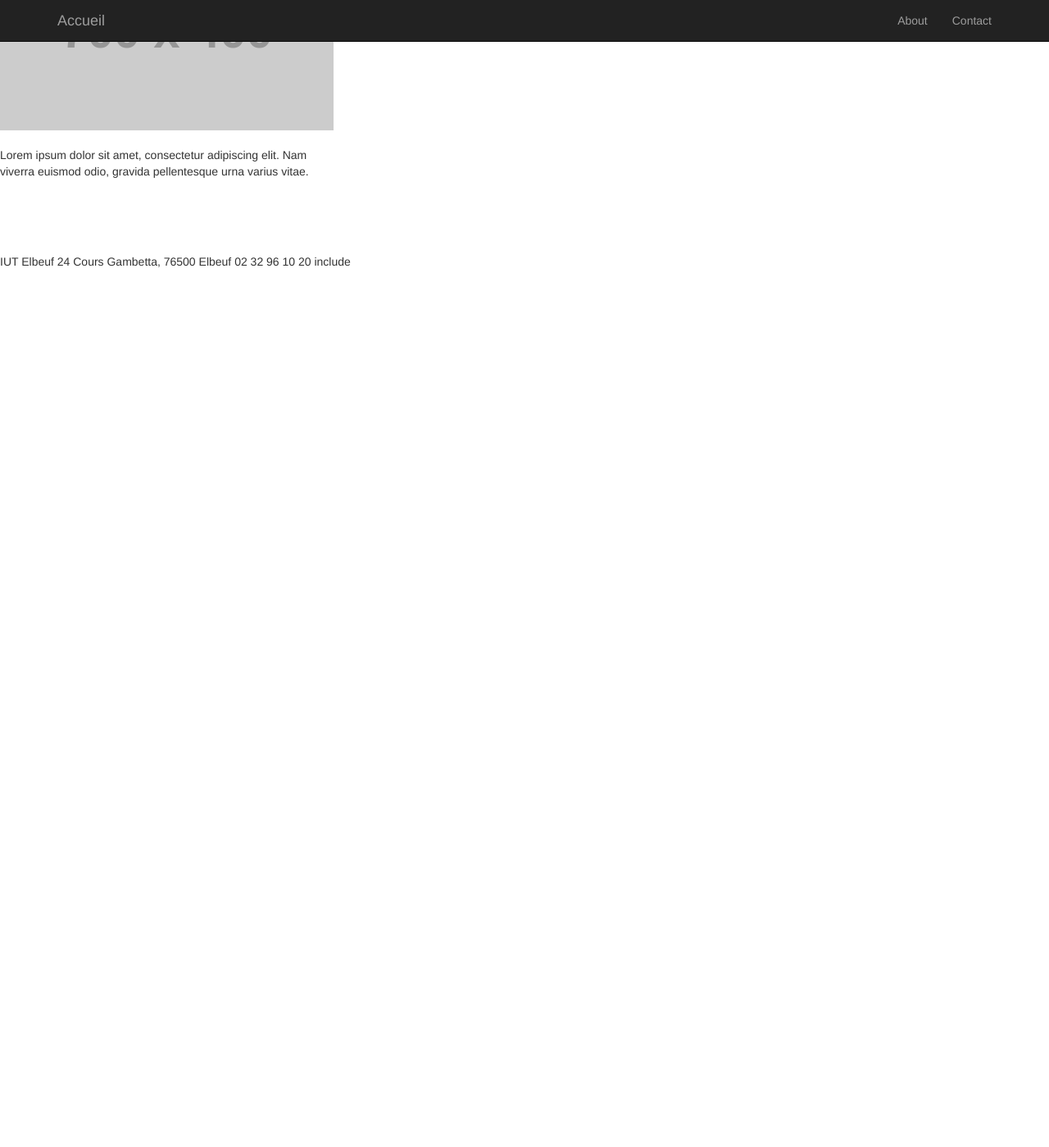
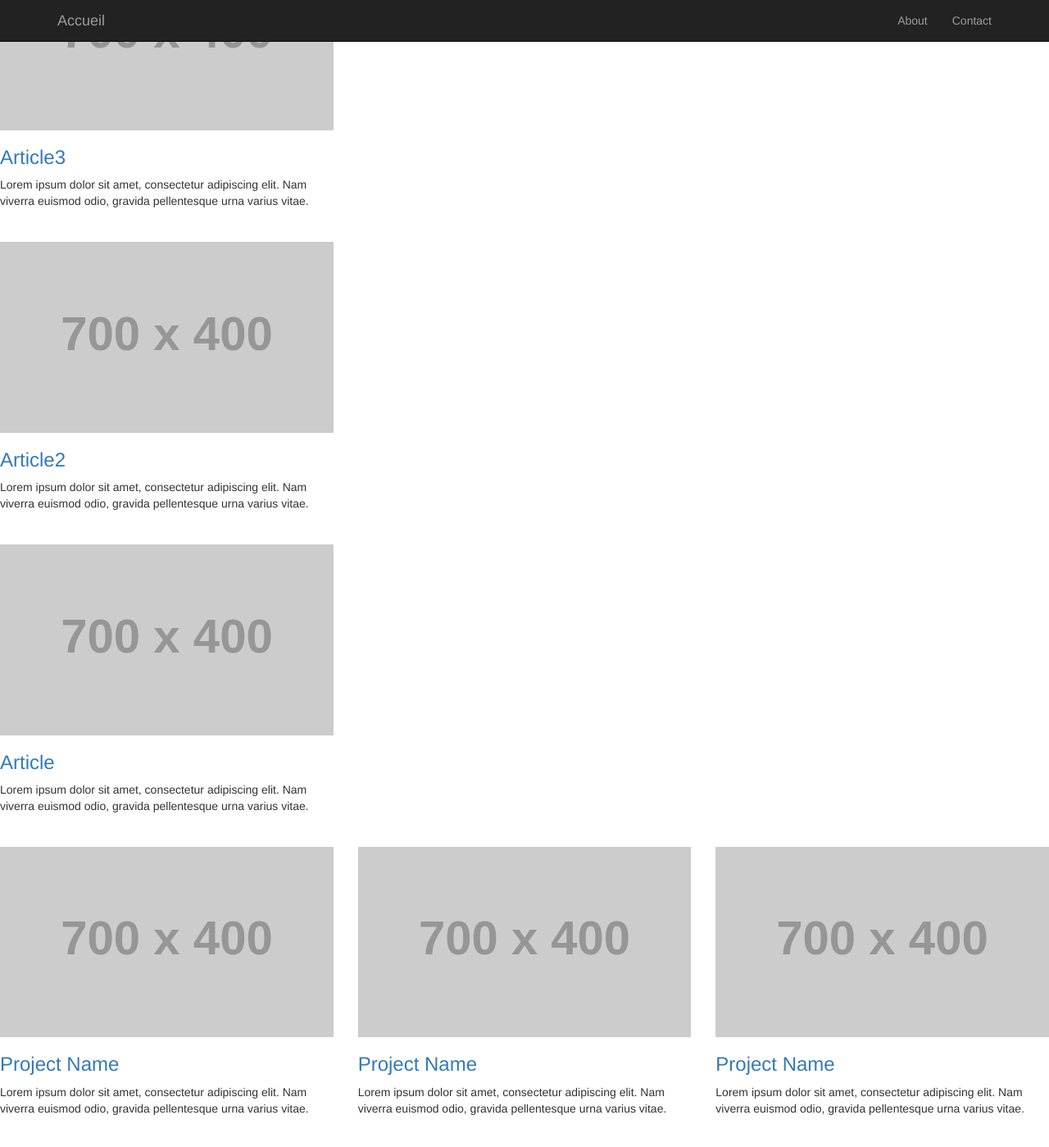
Before and after one commit to LeaBr/LeaBr.github.io, a Jekyll site: the page built from index.html, in a window 1280 px wide and 1400 px high, scrolled down 306 px. Shown: the whole window at 82% size. Built offline with Jekyll 4.4.1, drawn with Linux system fonts in a browser that asks for light colours; nearby versions of some CDN libraries; library files that are not in the unit come from our copies; before the commit the page ends 900 px from its top, so only the background shows below that.

Commit message:
modifié :         index.html

```diff
--- a/index.html
+++ b/index.html
@@ -6,7 +6,7 @@
 <p>Ceci est le texte qui apparaitra dans content de la page default.html</p>
 
 
-
+{% for post in site.posts %}
 <div class="row">
 
             <div class="col-md-4 img-portfolio">
@@ -19,3 +19,34 @@
                 <p>Lorem ipsum dolor sit amet, consectetur adipiscing elit. Nam viverra euismod odio, gravida pellentesque urna varius vitae.</p>
             </div>
 </div>
+{% endfor %}
+
+  <div class="row">
+            <div class="col-md-4 img-portfolio">
+                <a href="portfolio-item.html">
+                    <img class="img-responsive img-hover" src="http://placehold.it/700x400" alt="">
+                </a>
+                <h3>
+                    <a href="portfolio-item.html">Project Name</a>
+                </h3>
+                <p>Lorem ipsum dolor sit amet, consectetur adipiscing elit. Nam viverra euismod odio, gravida pellentesque urna varius vitae.</p>
+            </div>
+            <div class="col-md-4 img-portfolio">
+                <a href="portfolio-item.html">
+                    <img class="img-responsive img-hover" src="http://placehold.it/700x400" alt="">
+                </a>
+                <h3>
+                    <a href="portfolio-item.html">Project Name</a>
+                </h3>
+                <p>Lorem ipsum dolor sit amet, consectetur adipiscing elit. Nam viverra euismod odio, gravida pellentesque urna varius vitae.</p>
+            </div>
+            <div class="col-md-4 img-portfolio">
+                <a href="portfolio-item.html">
+                    <img class="img-responsive img-hover" src="http://placehold.it/700x400" alt="">
+                </a>
+                <h3>
+                    <a href="portfolio-item.html">Project Name</a>
+                </h3>
+                <p>Lorem ipsum dolor sit amet, consectetur adipiscing elit. Nam viverra euismod odio, gravida pellentesque urna varius vitae.</p>
+            </div>
+        </div>
```
